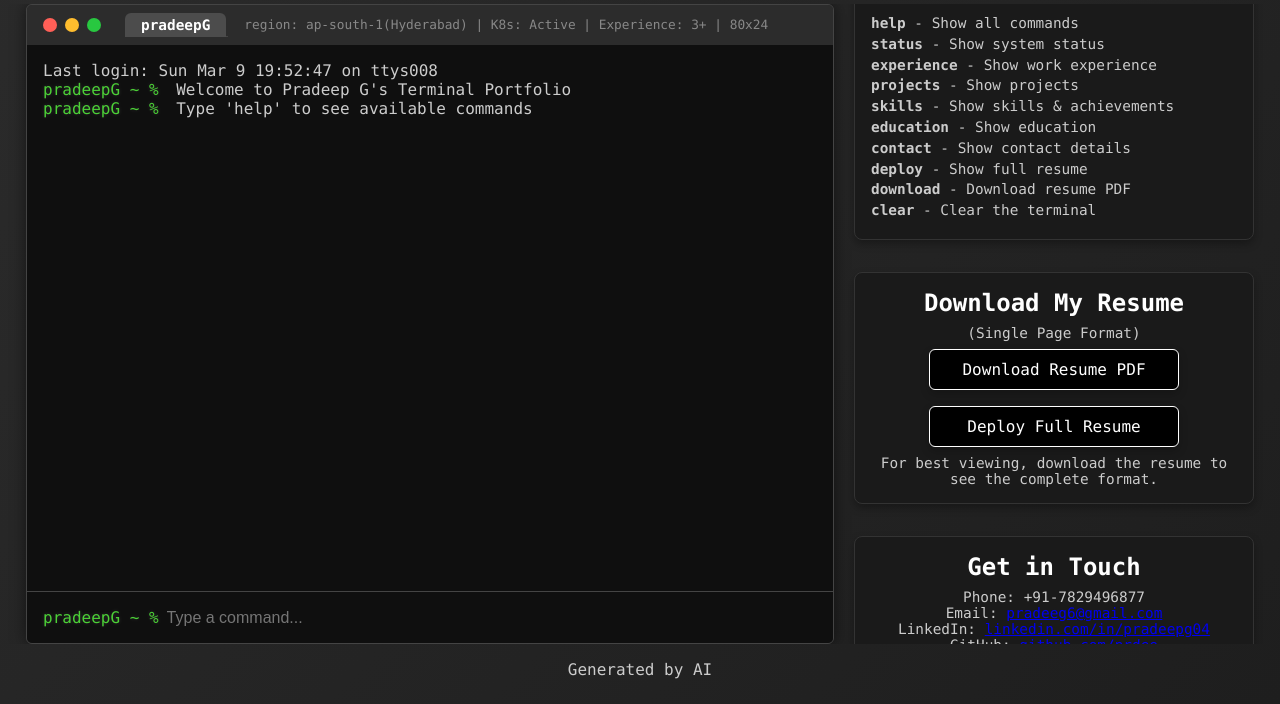
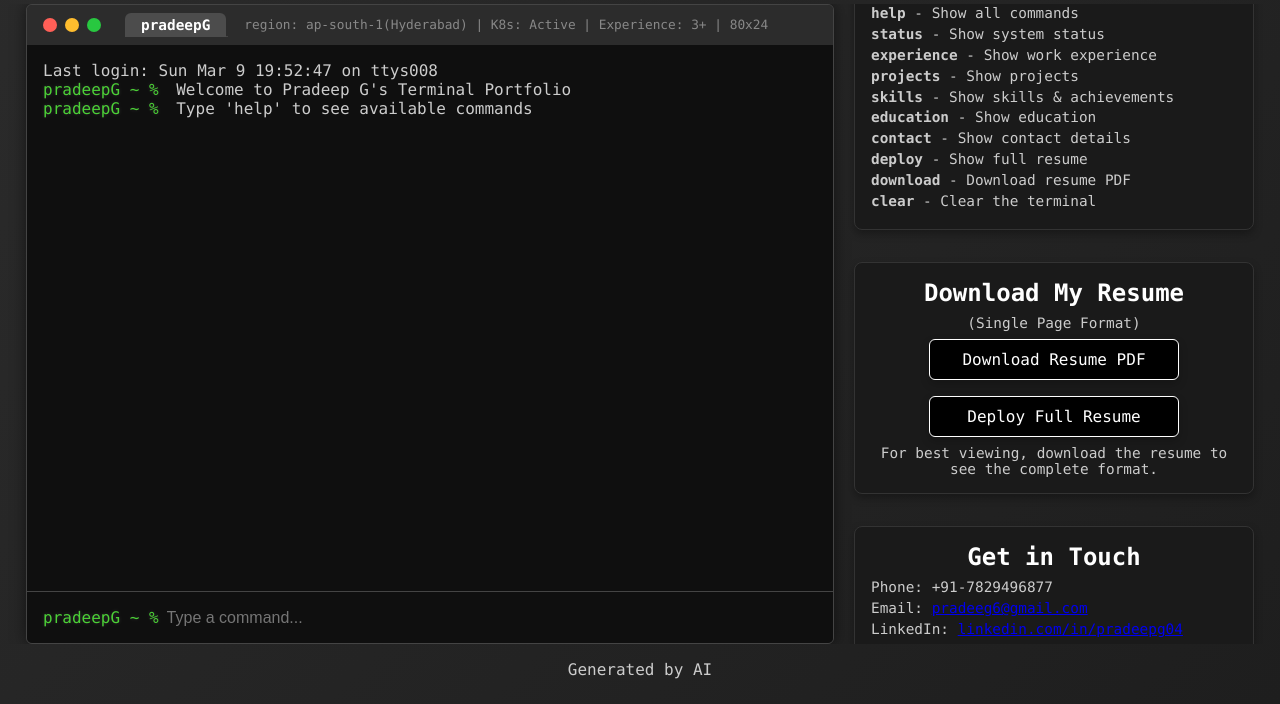
Before and after one commit to prdee/prdee.github.io, a plain HTML site: page index.html in a window 1280 px wide. Shown: the part 96-800 px from the top of the page. Drawn offline with nearby package versions, Linux system fonts and the light colour scheme.

Commit message:
latest code

```diff
--- a/index.html
+++ b/index.html
@@ -446,11 +446,14 @@
       <!-- Contact Card -->
       <div class="card contact">
         <h2>Get in Touch</h2>
-        <p>Phone: +91-7829496877</p>
-        <p>Email: <a href="mailto:pradeeg6@gmail.com">pradeeg6@gmail.com</a></p>
-        <p>LinkedIn: <a href="https://linkedin.com/in/pradeepg04" target="_blank">linkedin.com/in/pradeepg04</a></p>
-        <p>GitHub: <a href="https://github.com/prdee" target="_blank">github.com/prdee</a></p>
+        <ul>
+          <li>Phone: +91-7829496877</li>
+          <li>Email: <a href="mailto:pradeeg6@gmail.com">pradeeg6@gmail.com</a></li>
+          <li>LinkedIn: <a href="https://linkedin.com/in/pradeepg04" target="_blank">linkedin.com/in/pradeepg04</a></li>
+          <li>GitHub: <a href="https://github.com/prdee" target="_blank">github.com/prdee</a></li>
+        </ul>
       </div>
+
     </div>
   </div>
 
```
